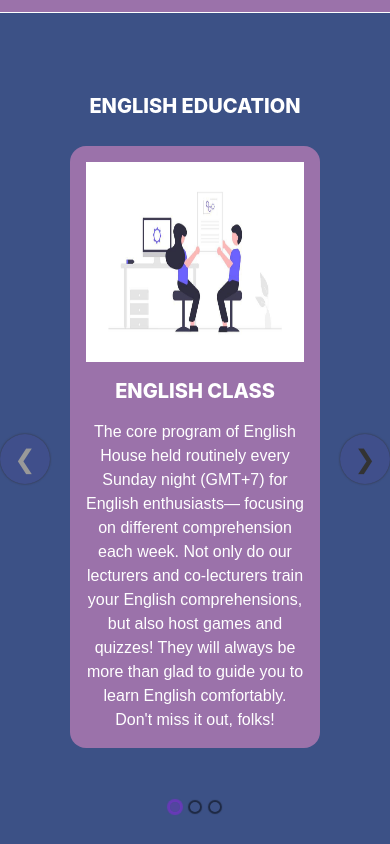
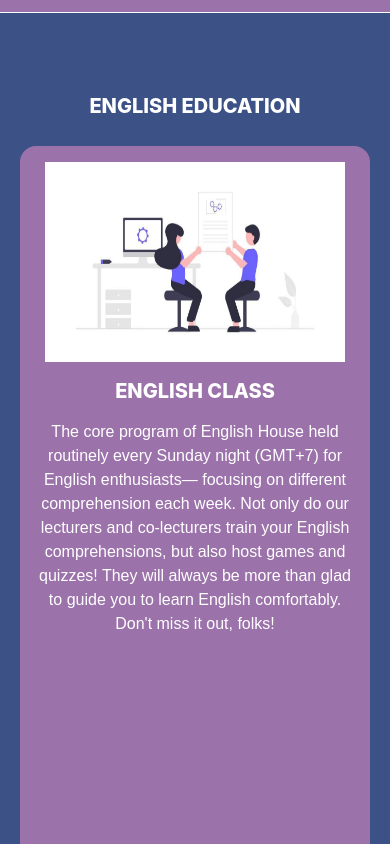
Before and after one commit to vadhe/english-house, a Next.js app: page / in a window 390 px wide. Shown: the part 1800-2644 px from the top of the page. Built offline with nearby package versions, Linux system fonts and the light colour scheme; a web font is replaced by a local one.

Commit message:
fix mobile

```diff
--- a/components/Card.tsx
+++ b/components/Card.tsx
@@ -49,7 +49,7 @@ const Card: React.FC<CardProps> = ({ img, heading, description, id, bgCard }) =>
           flexDir="column"
           boxShadow="4xl"
           borderRadius="1rem"
-          minH="37rem"
+          minH="50rem"
           w={{ base: '100%', lg: '100%' }}
           p={4}
           color="white"
--- a/components/SectionCard.tsx
+++ b/components/SectionCard.tsx
@@ -31,7 +31,7 @@ const SectionCard: React.FC<SectionCardProps> = ({ heading, cards, id, bg, bgCar
         easing="cubic-bezier(1,.15,.55,1.54)"
         tiltEasing="cubic-bezier(0.110, 1, 1.000, 0.210)"
         transitionMs={700}
-        showArrows
+        showArrows={false}
         outerSpacing={0}
         itemPadding={[10, 10]}
       >
```
